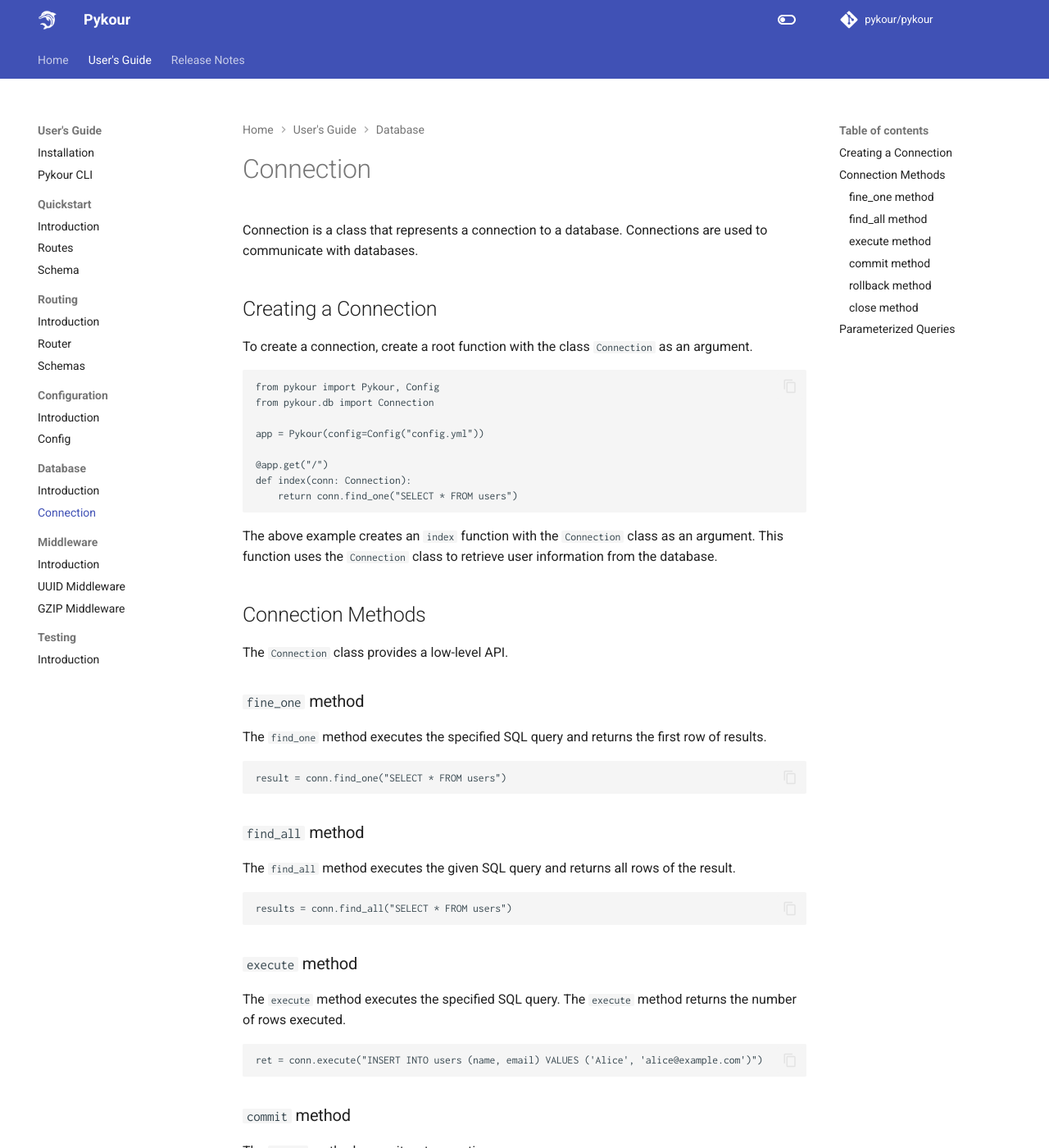
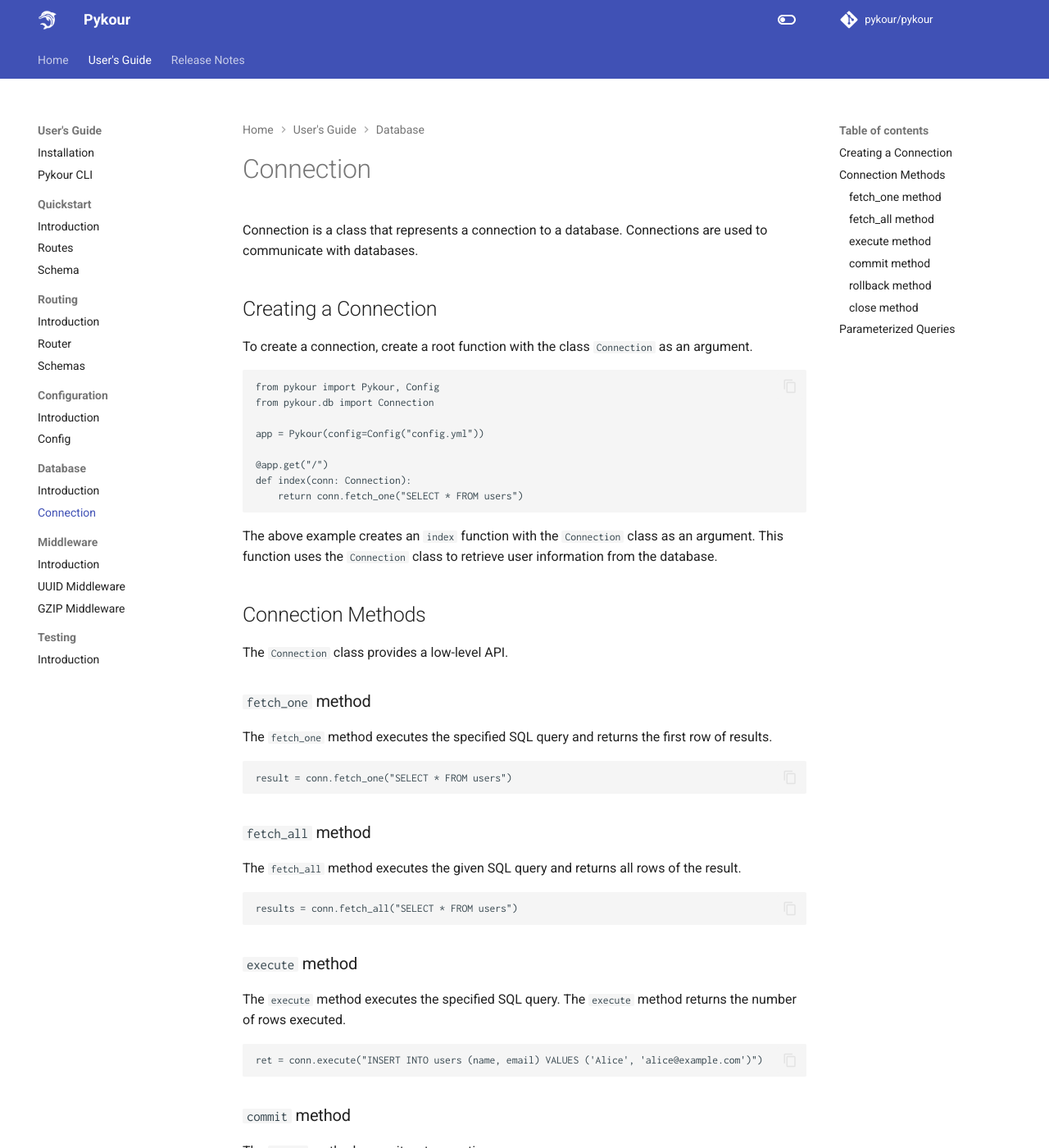
Before and after one commit to pykour/pykour, an MkDocs documentation site: the page built from docs/database/connection.md, in a window 1280 px wide and 1400 px high. Shown: the whole window at 82% size. Built offline with MkDocs 1.6.1 and Material for MkDocs 9.7.7, drawn with Linux system fonts in a browser that asks for light colours; comment, search, counter and statistics services are not loaded; some of the changed text lies outside the part shown.

Commit message:
change method name find_one and find_many

````diff
--- a/docs/database/connection.md
+++ b/docs/database/connection.md
@@ -14,7 +14,7 @@ app = Pykour(config=Config("config.yml"))
 
 @app.get("/")
 def index(conn: Connection):
-    return conn.find_one("SELECT * FROM users")
+    return conn.fetch_one("SELECT * FROM users")
 ```
 
 The above example creates an `index` function with the `Connection` class as an argument.
@@ -24,20 +24,20 @@ This function uses the `Connection` class to retrieve user information from the
 
 The `Connection` class provides a low-level API.
 
-### `fine_one` method
+### `fetch_one` method
 
-The `find_one` method executes the specified SQL query and returns the first row of results.
+The `fetch_one` method executes the specified SQL query and returns the first row of results.
 
 ```python
-result = conn.find_one("SELECT * FROM users")
+result = conn.fetch_one("SELECT * FROM users")
 ```
 
-### `find_all` method
+### `fetch_all` method
 
-The ``find_all`` method executes the given SQL query and returns all rows of the result.
+The `fetch_all` method executes the given SQL query and returns all rows of the result.
 
 ```python
-results = conn.find_all("SELECT * FROM users")
+results = conn.fetch_all("SELECT * FROM users")
 ```
 
 ### `execute` method
@@ -77,8 +77,8 @@ conn.close()
 Parameterization, rather than embedding variables directly in SQL, allows for separation of query and parameters.
 
 ```python
-result = conn.find_one("SELECT * FROM users WHERE id = ?", 1)
+result = conn.fetch_one("SELECT * FROM users WHERE id = ?", 1)
 ```
 
 The above example uses the `?` placeholder to specify the parameter.
-The second argument to the `find_one` method is the parameter value.
+The second argument to the `fetch_one` method is the parameter value.
````
Also changed, not shown: 3 other files.
